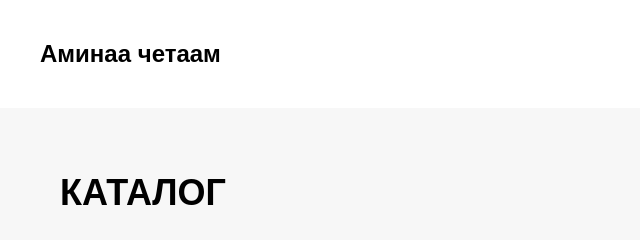
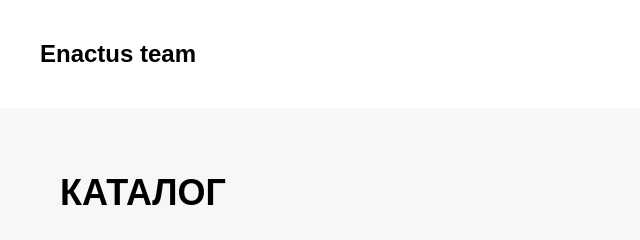
Before and after one commit to vaposik/enactus, a plain HTML site: page enactus/index.html in a window 1280 px wide. Shown: the top 240 px of the page, 0-640 px from the left. Drawn offline with nearby package versions, Linux system fonts and the light colour scheme.

Commit message:
index.html

```diff
--- a/enactus/index.html
+++ b/enactus/index.html
@@ -8,7 +8,7 @@
   </head>
   <body>
     <header class="header">
-      <h2>Аминаа четаам</h2>
+      <h2>Enactus team</h2>
     </header>
 
     <main class="container">
```
